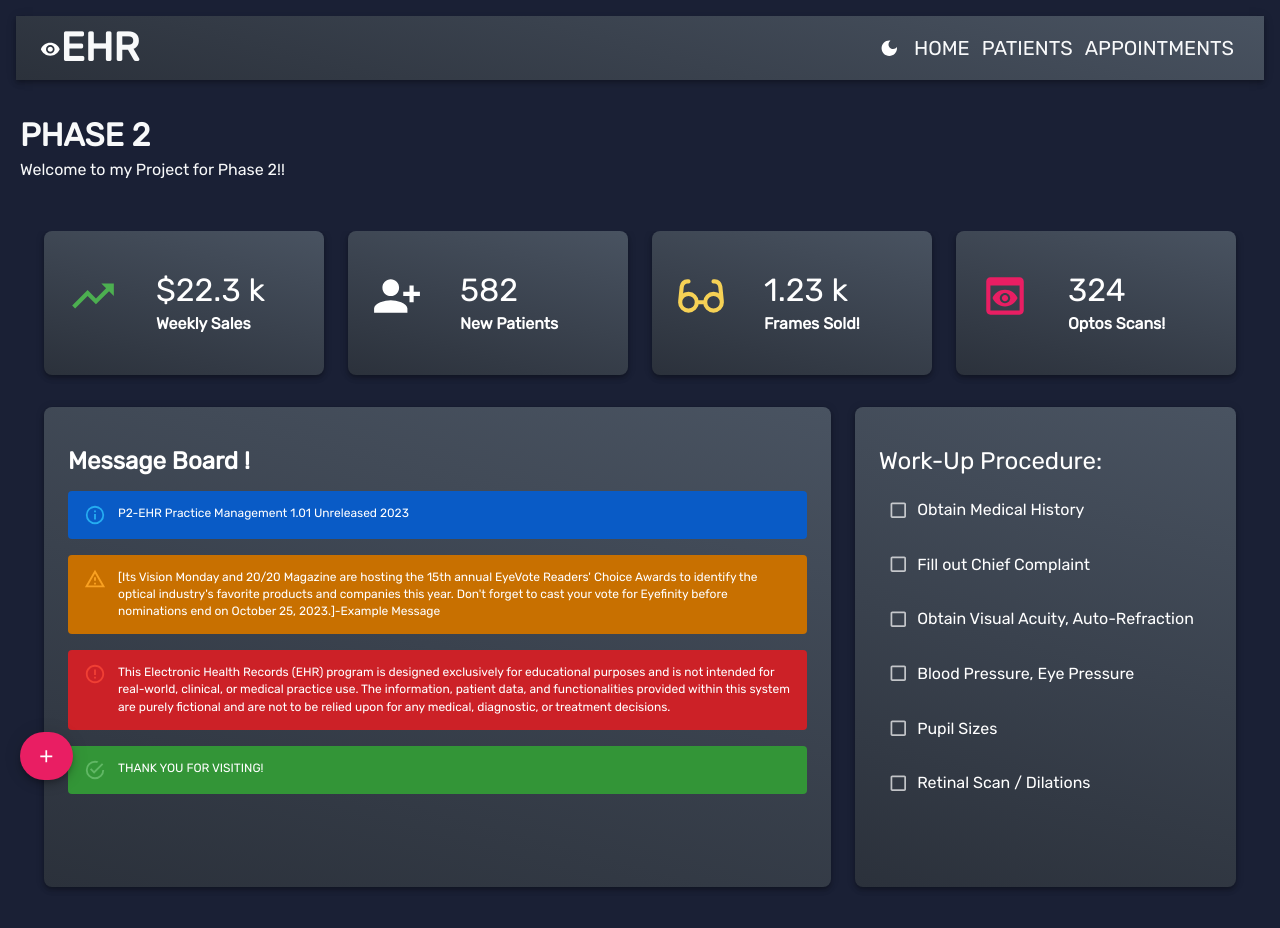
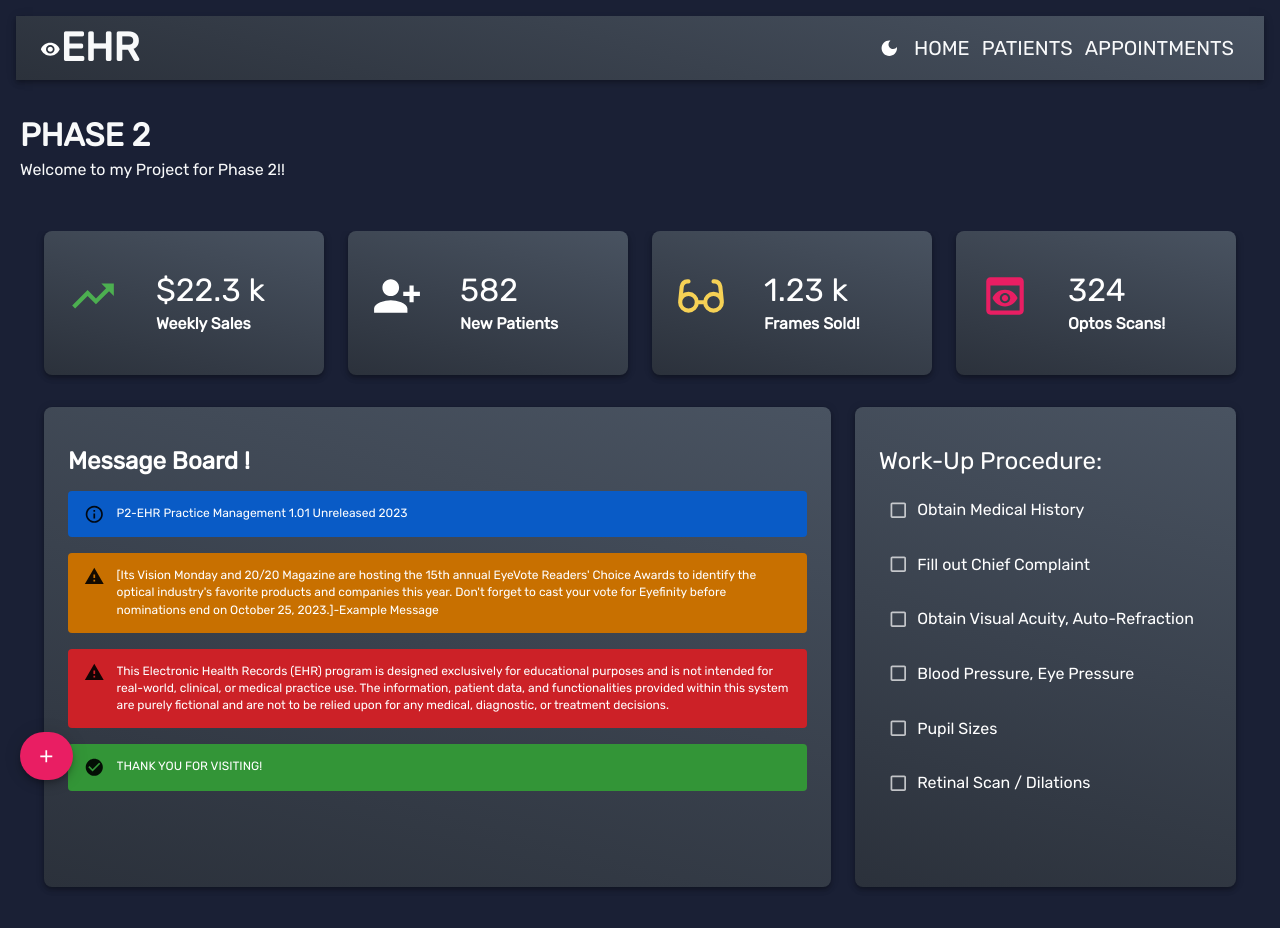
Before and after one commit to hansonh01/phase2-project, a React (Create React App) app: page / in a window 1280 px wide. Shown: the top 928 px of the page. Built offline with nearby package versions, Linux system fonts and the light colour scheme; data requests are answered from the project's data file.

Commit message:
Fix Message Board where in light-mode was unable to see the alerts

```diff
--- a/src/components/dashboard/MessageBoard.jsx
+++ b/src/components/dashboard/MessageBoard.jsx
@@ -1,5 +1,8 @@
-import { Stack, Box, Alert, Card, useTheme, Typography } from "@mui/material";
+import { Stack, Alert, Card, useTheme, Typography } from "@mui/material";
 import { tokens } from "../../assets/theme/theme";
+import CheckCircleIcon from "@mui/icons-material/CheckCircle";
+import WarningIcon from "@mui/icons-material/Warning";
+import InfoOutlined from "@mui/icons-material/InfoOutlined";
 
 const MessageBoard = () => {
 	const theme = useTheme();
@@ -26,8 +29,10 @@ const MessageBoard = () => {
 					severity='info'
 					sx={{
 						bgcolor: colors.badgeColors.info.text,
-						color: colors.text.main,
-					}}>
+						color:
+							theme.palette.mode === "dark" ? colors.text.main : colors.light.focus,
+					}}
+					icon={<InfoOutlined sx={{ color: colors.black.focus }} />}>
 					<Typography variant='h7'>
 						P2-EHR Practice Management 1.01 Unreleased 2023
 					</Typography>
@@ -36,8 +41,10 @@ const MessageBoard = () => {
 					severity='warning'
 					sx={{
 						bgcolor: colors.badgeColors.warning.text,
-						color: colors.text.main,
-					}}>
+						color:
+							theme.palette.mode === "dark" ? colors.text.main : colors.light.focus,
+					}}
+					icon={<WarningIcon sx={{ color: colors.black.focus }} />}>
 					<Typography variant='h7'>
 						[Its Vision Monday and 20/20 Magazine are hosting the 15th annual EyeVote
 						Readers' Choice Awards to identify the optical industry's favorite products
@@ -49,8 +56,10 @@ const MessageBoard = () => {
 					severity='error'
 					sx={{
 						bgcolor: colors.socialMediaColors.pinterest.main,
-						color: colors.text.main,
-					}}>
+						color:
+							theme.palette.mode === "dark" ? colors.text.main : colors.light.focus,
+					}}
+					icon={<WarningIcon sx={{ color: colors.black.focus }} />}>
 					<Typography variant='h7'>
 						This Electronic Health Records (EHR) program is designed exclusively for
 						educational purposes and is not intended for real-world, clinical, or
@@ -64,8 +73,10 @@ const MessageBoard = () => {
 					severity='success'
 					sx={{
 						bgcolor: colors.badgeColors.success.text,
-						color: colors.text.main,
-					}}>
+						color:
+							theme.palette.mode === "dark" ? colors.text.main : colors.light.focus,
+					}}
+					icon={<CheckCircleIcon sx={{ color: colors.black.focus }} />}>
 					<Typography variant='h7'>THANK YOU FOR VISITING!</Typography>
 				</Alert>
 			</Stack>
```
